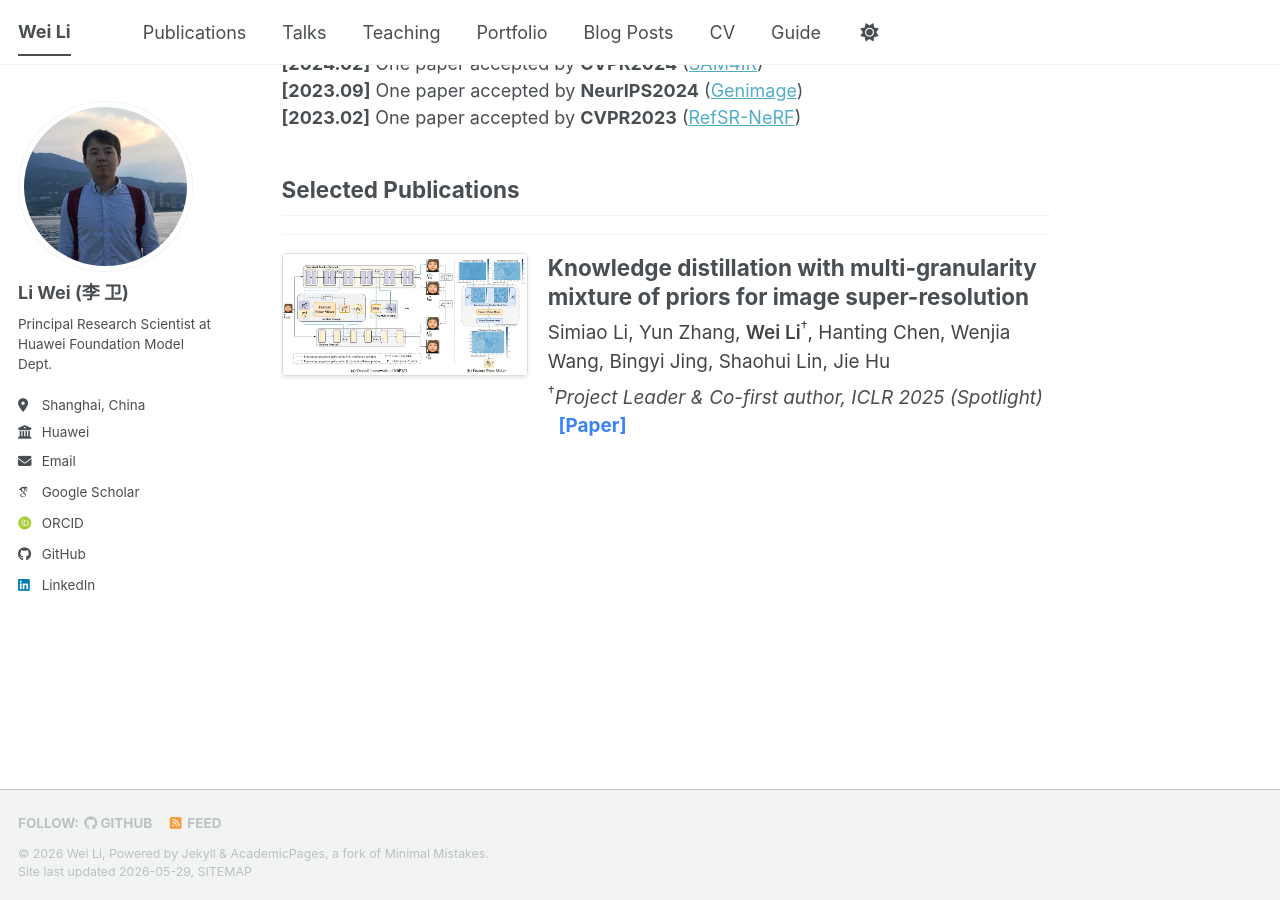
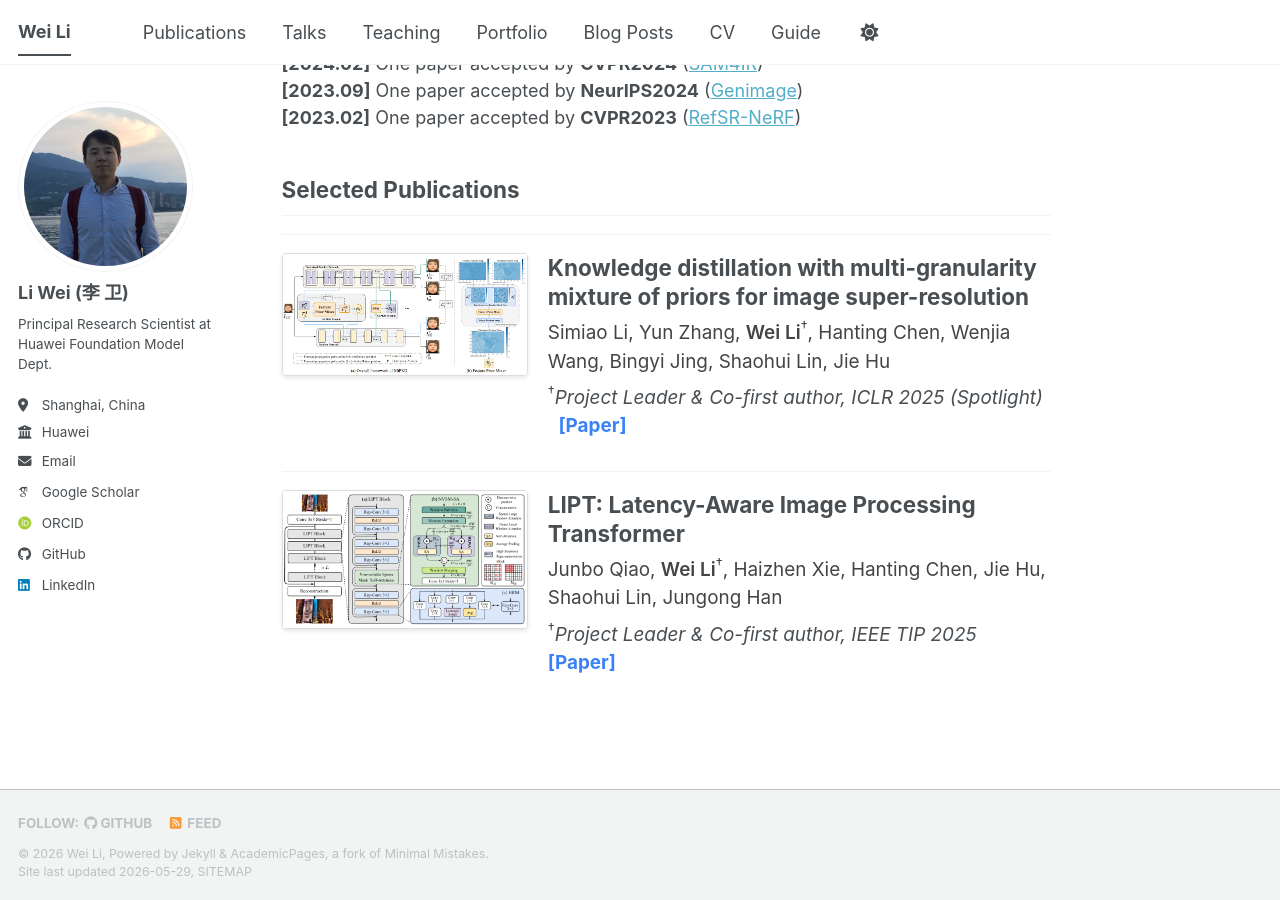
Before and after one commit to WeiLi-THU/WeiLi-THU.github.io, a Jekyll site: the page built from _pages/about.md, in a window 1280 px wide and 900 px high, scrolled down 965 px. Built offline with Jekyll 4.4.1, drawn with Linux system fonts in a browser that asks for light colours; some web fonts are replaced; a script bundle is joined from its source files by our own code; library files that are not in the unit come from our copies.

Commit message:
Update about.md

```diff
--- a/_pages/about.md
+++ b/_pages/about.md
@@ -33,7 +33,6 @@ Driven by a passion for bridging cutting-edge algorithms with strict hardware co
 
 ## Selected Publications
 <hr>
-
 <!-- 第一篇论文示例：长焦 AIGC 方向 -->
 <div style="display: flex; flex-direction: row; align-items: flex-start; margin-bottom: 30px;">
   <!-- 左侧图片区域 (占约30%宽度) -->
@@ -54,3 +53,24 @@ Driven by a passion for bridging cutting-edge algorithms with strict hardware co
     </p>
   </div>
 </div>
+
+<hr>
+<div style="display: flex; flex-direction: row; align-items: flex-start; margin-bottom: 30px;">
+  <!-- 左侧图片区域 (占约30%宽度) -->
+  <div style="flex: 0 0 32%; margin-right: 20px;">
+    <img src="/images/lipt.png" alt="Telephoto AIGC Teaser" style="border: 1px solid #ddd; border-radius: 4px; max-width: 100%; box-shadow: 0 2px 4px rgba(0,0,0,0.1);">
+  </div>
+  <!-- 右侧文字区域 -->
+  <div style="flex: 1;">
+    <h3 style="margin-top: 0; margin-bottom: 8px; font-size: 1.25em; line-height: 1.3;">
+      LIPT: Latency-Aware Image Processing Transformer
+    </h3>
+    <p style="margin: 0; font-size: 1.05em; color: #444;">
+      Junbo Qiao, <span style="font-weight: 600;">Wei Li</span><sup>&dagger;</sup>, Haizhen Xie, Hanting Chen, Jie Hu, Shaohui Lin, Jungong Han
+    </p>
+    <p style="margin: 8px 0 0 0; font-size: 1.05em;">
+      <sup>&dagger;</sup><em>Project Leader & Co-first author, IEEE TIP 2025</em> &nbsp;
+      <a href="https://ieeexplore.ieee.org/stamp/stamp.jsp?arnumber=11008483" style="color: #3B82F6; text-decoration: none; font-weight: bold;">[Paper]</a>
+    </p>
+  </div>
+</div>
```
